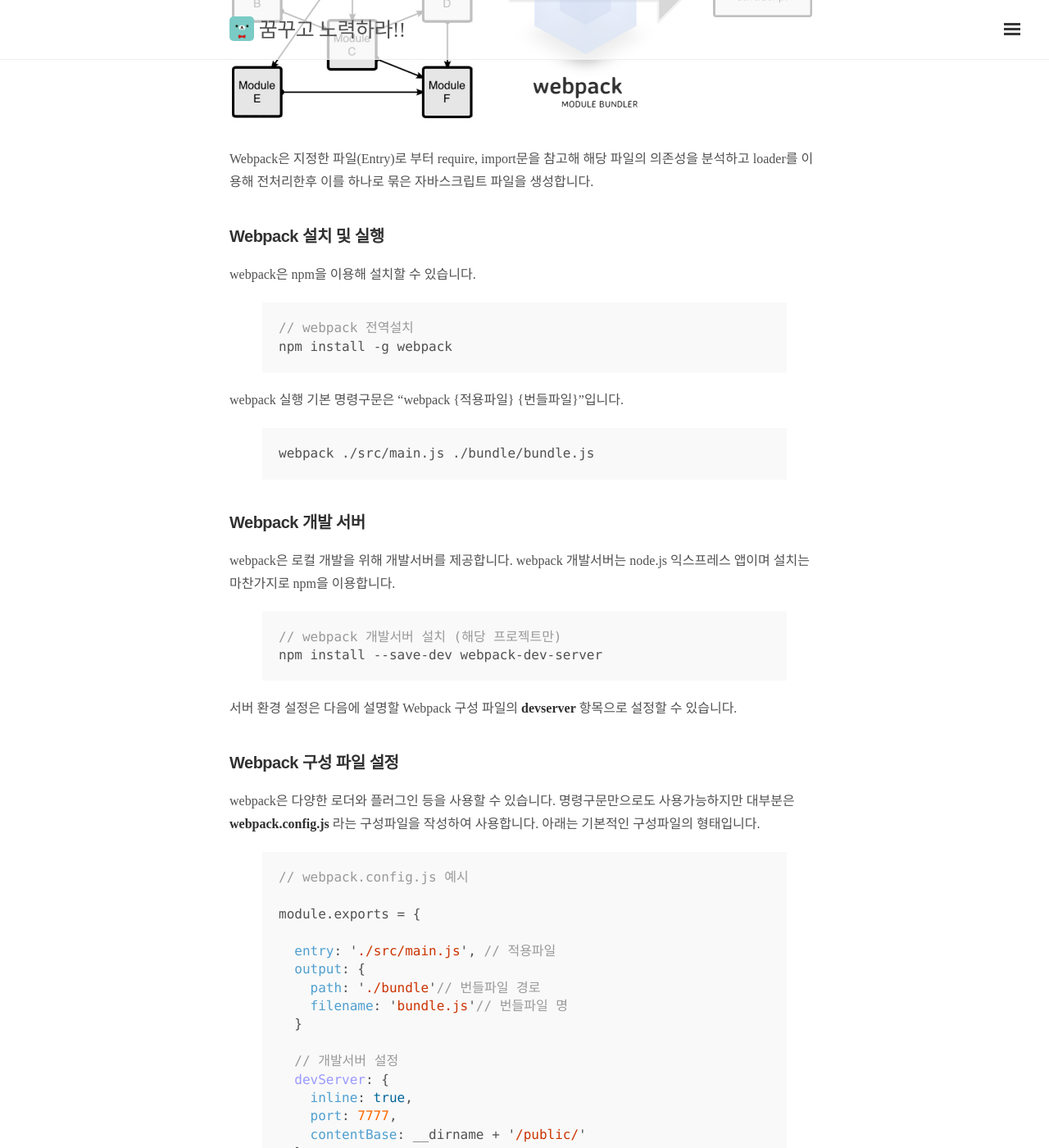
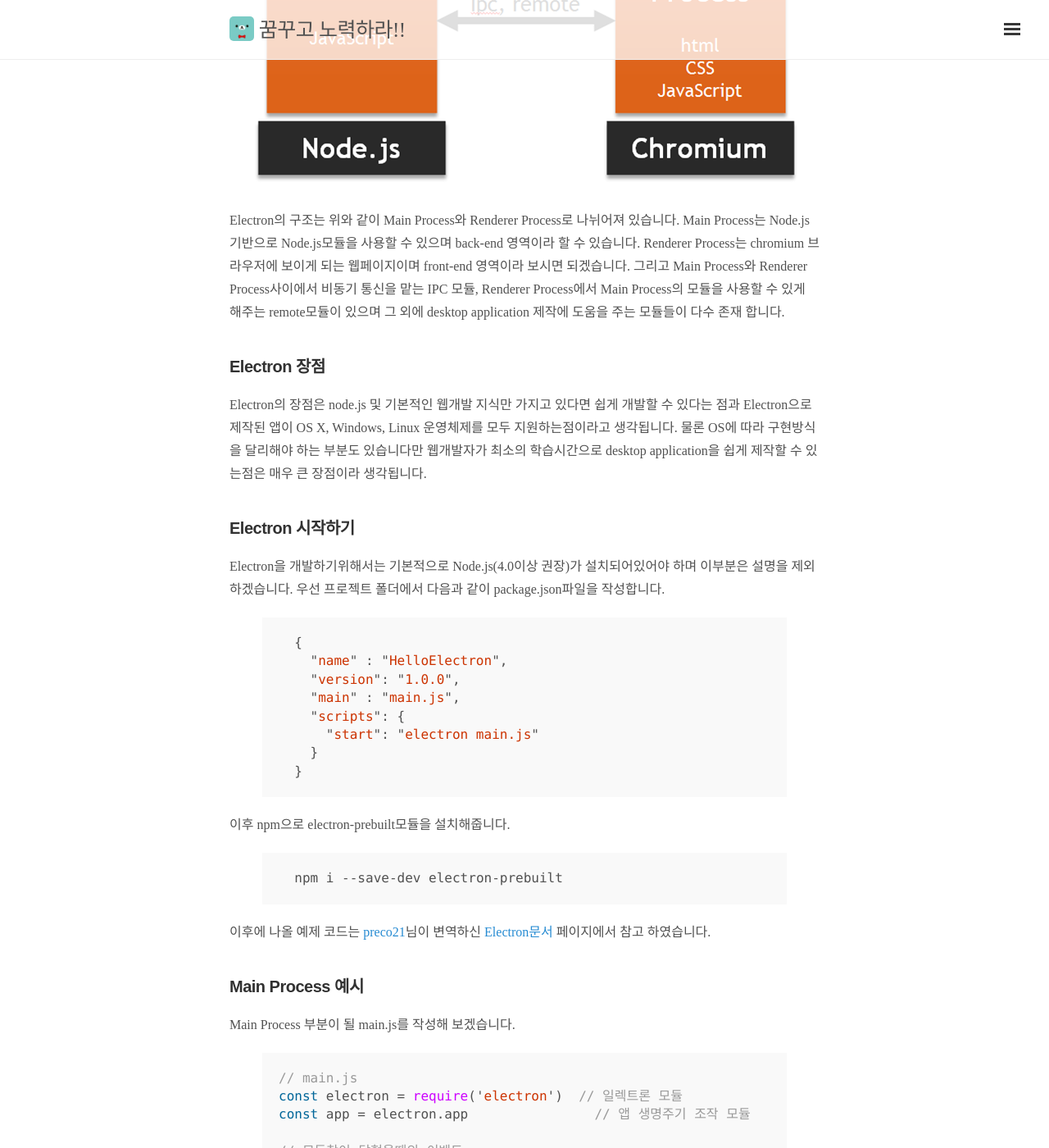
Before and after one commit to creamyCode/blog, a Jekyll site: the page built from blog/index.html, in a window 1280 px wide and 1400 px high, scrolled down 1031 px. Shown: the whole window at 82% size. Built offline with Jekyll 4.4.1, drawn with Linux system fonts in a browser that asks for light colours; nearby versions of some CDN libraries; some web fonts are replaced; the list of posts is cut into pages by our own code; comment, search, counter and statistics services are not loaded; some of the changed text lies outside the part shown.

Commit message:
electron post

```diff
--- /dev/null
+++ b/_posts/2016-10-18-Electron.md
@@ -0,0 +1,94 @@
+---
+layout: post
+title: Electron, Javascript로 데스크탑 앱을 만든다
+tags: Electron Javascript Node.js
+categories: Javascript
+---
+
+<img src="/public/img/2016/electron.jpg">
+## Electron ?
+[Electron](http://electron.atom.io/)은 Github에서 제공하는 web 기반 기술의 desktop application 제작 플랫폼입니다. Electron을 이용하여 개발된 앱들에는 slack, visual studio code등 이 있으며 GitHub에서는 Electron을 이용하여 Atom에디터를 개발하여 오픈소스로 공개하였습니다. 여기서는 Electron의 기본적인 내용 및 개발방법에 대해 알아보겠습니다.
+
+## Electron 구조
+<img src="/public/img/2016/electron_structure.png">
+Electron의 구조는 위와 같이 Main Process와 Renderer Process로 나뉘어져 있습니다. Main Process는 Node.js기반으로 Node.js모듈을 사용할 수 있으며 back-end 영역이라 할 수 있습니다. Renderer Process는 chromium 브라우저에 보이게 되는 웹페이지이며 front-end 영역이라 보시면 되겠습니다. 그리고 Main Process와 Renderer Process사이에서 비동기 통신을 맡는 IPC 모듈, Renderer Process에서 Main Process의 모듈을 사용할 수 있게 해주는 remote모듈이 있으며 그 외에 desktop application 제작에 도움을 주는 모듈들이 다수 존재 합니다.
+
+## Electron 장점
+Electron의 장점은 node.js 및 기본적인 웹개발 지식만 가지고 있다면 쉽게 개발할 수 있다는 점과 Electron으로 제작된 앱이 OS X, Windows, Linux 운영체제를 모두 지원하는점이라고 생각됩니다. 물론 OS에 따라 구현방식을 달리해야 하는 부분도 있습니다만 웹개발자가 최소의 학습시간으로 desktop application을 쉽게 제작할 수 있는점은 매우 큰 장점이라 생각됩니다.
+
+## Electron 시작하기
+Electron을 개발하기위해서는 기본적으로 Node.js(4.0이상 권장)가 설치되어있어야 하며 이부분은 설명을 제외하겠습니다. 우선 프로젝트 폴더에서 다음과 같이 package.json파일을 작성합니다.
+{% highlight js %}
+  {
+    "name" : "HelloElectron",
+    "version": "1.0.0",
+    "main" : "main.js",
+    "scripts": {
+      "start": "electron main.js"
+    }
+  }
+{% endhighlight %}
+
+이후 npm으로 electron-prebuilt모듈을 설치해줍니다.
+{% highlight js %}
+  npm i --save-dev electron-prebuilt
+{% endhighlight %}
+
+이후에 나올 예제 코드는  [preco21](https://github.com/preco21)님이 변역하신 [Electron문서](https://github.com/electron/electron/blob/master/docs-translations/ko-KR/tutorial/quick-start.md) 페이지에서 참고 하였습니다.
+
+## Main Process 예시
+Main Process 부분이 될 main.js를 작성해 보겠습니다.
+{% highlight js %}
+// main.js
+const electron = require('electron')  // 일렉트론 모듈
+const app = electron.app                // 앱 생명주기 조작 모듈
+
+// 모든창이 닫혔을때의 이벤트
+app.on('window-all-closed', function() {
+  if (process.platform != 'darwin') {
+    app.quit();
+  }
+});
+
+// 일렉트론 초기화완료 및 브라우저 생성 준비완료 이벤트
+app.on('ready', function() {
+
+  // 새로운 브라우저 창을 생성
+  mainWindow = new BrowserWindow({width: 800, height: 600});
+
+  // 그리고 현재 디렉터리의 index.html을 로드합니다.
+  mainWindow.loadUrl('file://' + __dirname + '/index.html');
+
+  // 선언한 윈도우창 닫기 이벤트
+  mainWindow.on('closed', function() {
+    // 윈도우 객체의 참조를 삭제합니다 보통 멀티 윈도우 지원을 위해
+    // 윈도우 객체를 배열에 저장하는 경우가 있는데 이 경우
+    // 해당하는 모든 윈도우 객체의 참조를 삭제해 주어야 합니다.
+    mainWindow = null;
+  });
+
+});
+{% endhighlight %}
+
+## Renderer Process 예시
+main.js에서 읽어들일 index.html부분을 작성해 보겠습니다.
+{% highlight js %}
+<!-- index.html -->
+<!DOCTYPE html>
+<html>
+  <head>
+    <meta charset="UTF-8">
+    <title>헬로 월드!</title>
+  </head>
+  <body>
+    <h1>헬로 일렉트론!</h1>
+  </body>
+</html>
+{% endhighlight %}
+
+## Electron 실행
+Electron 실행은 다음과 같습니다.
+{% highlight js %}
+  npm start
+{% endhighlight %}
+이는 앞서 작성한 package.json파일내의 start부분이 실행되는것 입니다.
```
Also changed, not shown: _posts/2016-10-13-Webpack.md (+1 -1 lines), public/img/2016/electron.jpg (added), public/img/2016/electron_structure.png (added).
